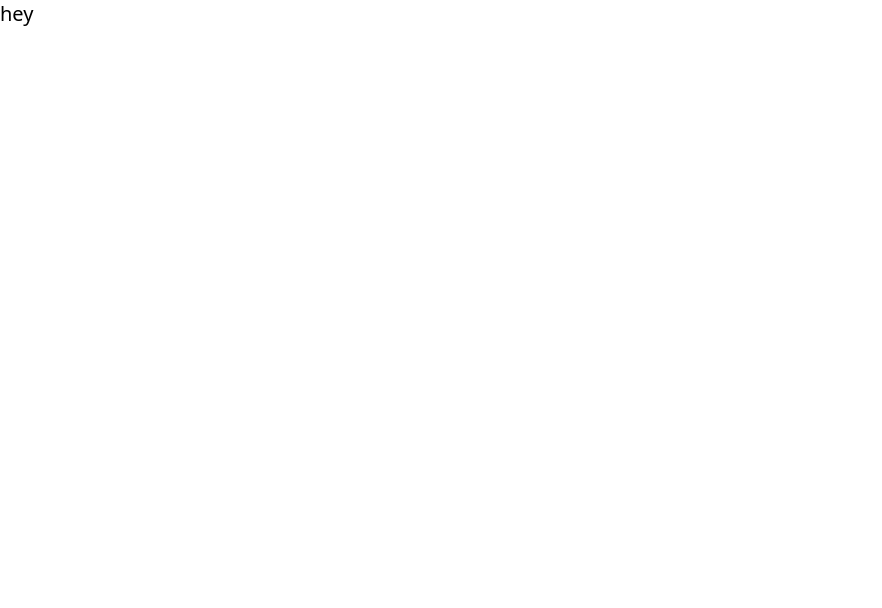
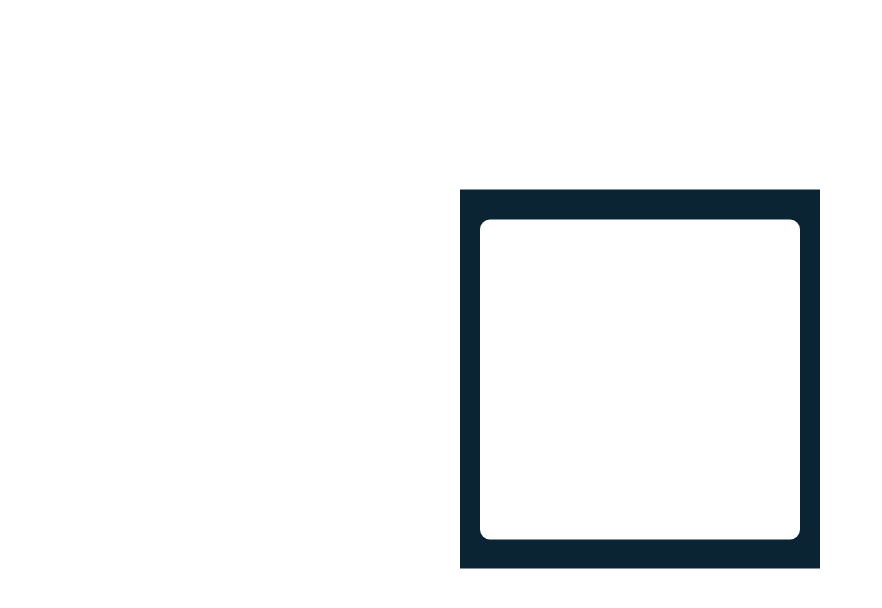
Before and after one commit to kennedybabu/tenzies-game, a React (Create React App) app: page / in a window 1280 px wide. Shown: the top 608 px of the page, without its empty margins (0-882 px from the left). Built offline with nearby package versions, Linux system fonts and the light colour scheme.

Commit message:
feature: create and style the main element

```diff
--- a/public/index.html
+++ b/public/index.html
@@ -4,6 +4,7 @@
     <meta charset="utf-8" />
     <link rel="icon" href="%PUBLIC_URL%/favicon.ico" />
     <meta name="viewport" content="width=device-width, initial-scale=1" />
+    <link href="https://fonts.googleapis.com/css2?family=Inter&family=Karla:wght@700&display=swap" rel="stylesheet">
     <meta name="theme-color" content="#000000" />
     <meta
       name="description"
--- a/src/App.js
+++ b/src/App.js
@@ -2,9 +2,14 @@
 
 function App() {
   return (
-    <div className="text-xl">
-      hey
+    <div className="h-full w-full flex items-center justify-center">
+       <main className="w-[360px] h-[379px] bg-[#0B2434] my-auto flex items-center justify-center top-1/2 translate-y-1/2">
+          <div className="w-[320px] h-[320px] bg-white rounded-[10px]">
+
+          </div>
+      </main>
     </div>
+
   );
 }
 
```
Also changed, not shown: src/index.css (+7 -0 lines).
